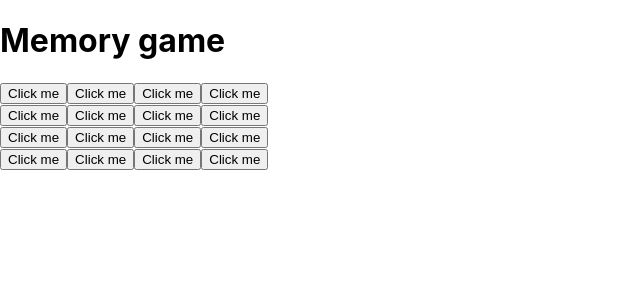
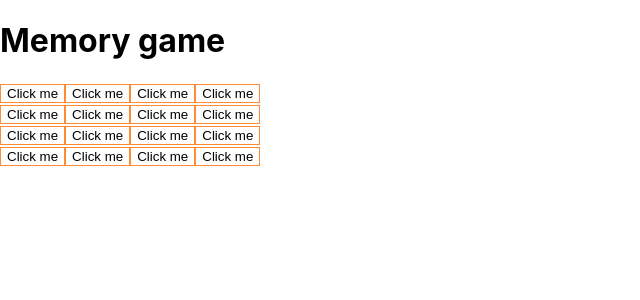
Before and after one commit to unimprobable/memory-game, a React (Create React App) app: page / in a window 1280 px wide. Shown: the top 300 px of the page, without its empty margins (0-640 px from the left). Built offline with nearby package versions, Linux system fonts and the light colour scheme.

Commit message:
add square button border and background

```diff
--- a/src/index.css
+++ b/src/index.css
@@ -11,3 +11,12 @@ code {
   font-family: source-code-pro, Menlo, Monaco, Consolas, 'Courier New',
     monospace;
 }
+
+.square {
+  background: #fff;
+  border: 1px solid #ff8b37;
+}
+
+.square:focus {
+  outline: none;
+}
```
